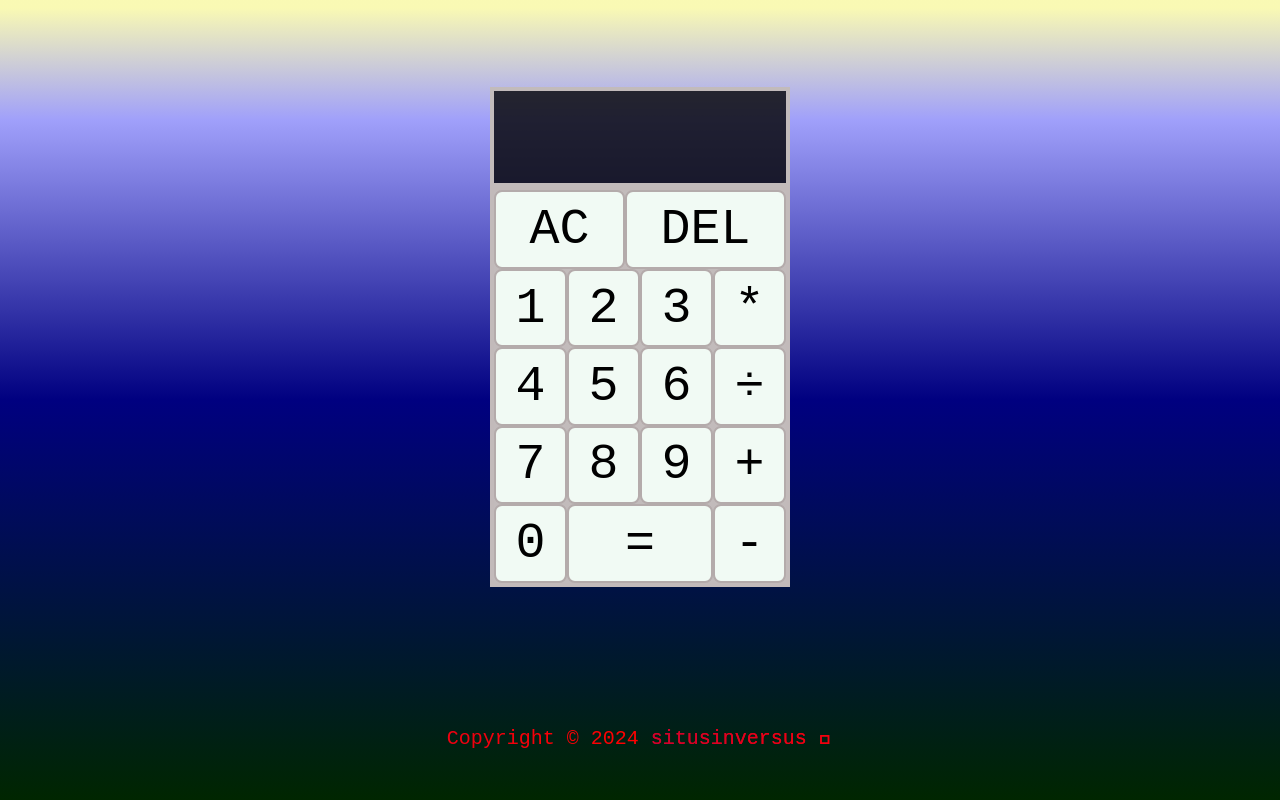
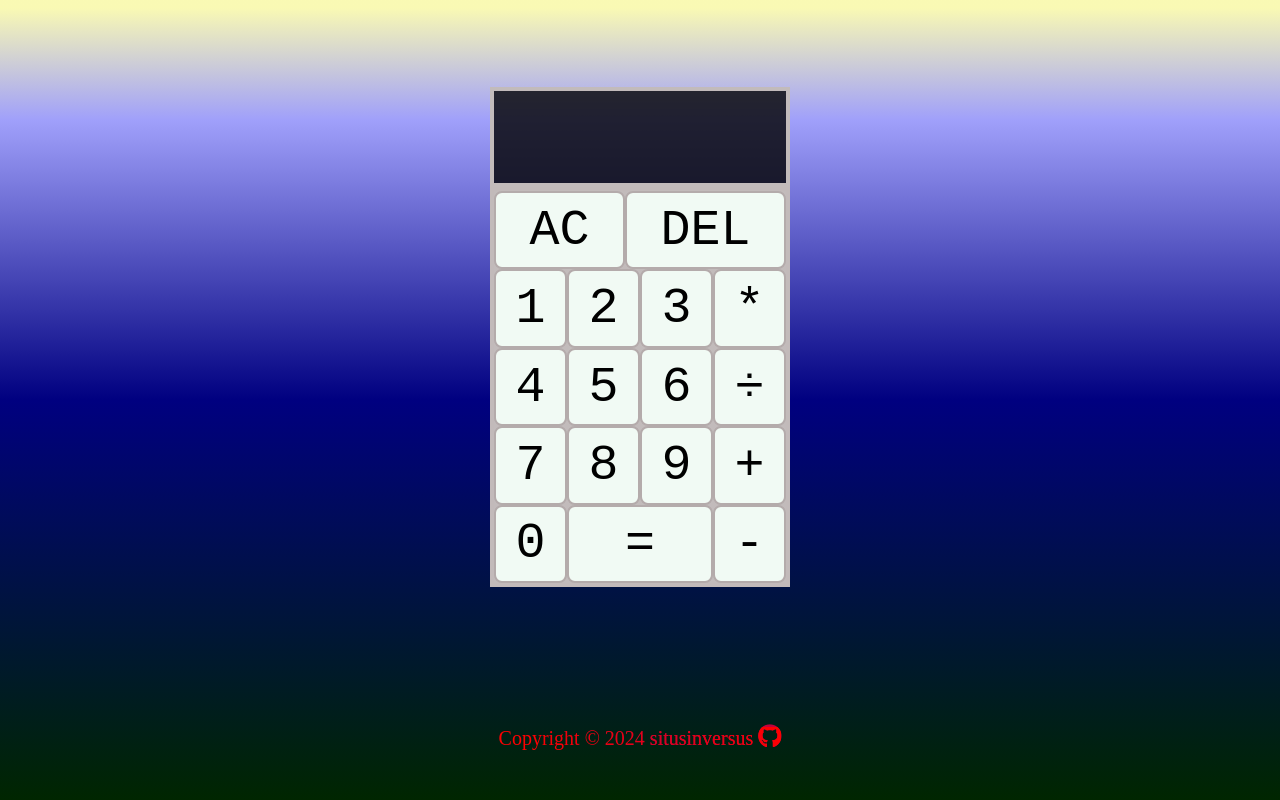
Before and after one commit to SitusInversus/Calculator, a plain HTML site: page index.html in a window 1280 px wide. Drawn offline with Linux system fonts and the light colour scheme.

Commit message:
fix bug font awesome icon not showing,default font family assigned

```diff
--- a/css/styles.css
+++ b/css/styles.css
@@ -1,7 +1,5 @@
 *, *::before, *::after {
     box-sizing: border-box;
-    font-family: 'Courier New', Courier, monospace, sans-serif;
-    font-weight: normal;
 }
 html {
     height: 100%;
@@ -17,9 +15,12 @@ body {
     display: flex;
     flex-direction: column;
     flex-basis: 1;
-    font-family: system-ui, -apple-system, BlinkMacSystemFont, 'Segoe UI', Roboto, Oxygen, Ubuntu, Cantarell, 'Open Sans', 'Helvetica Neue', sans-serif
 }
 
+.calculator-body * {
+    font-family: 'Courier New', Courier, monospace, sans-serif;
+    font-weight: normal;
+}
 
 .calculator-body {
     display: flex;
@@ -111,19 +112,19 @@ footer {
     100 {background-position: 100% 100%;}
 }
 
-FOOTER, a {
+footer, a {
     text-decoration: none;
     background-image: repeating-linear-gradient(45deg,purple, red, blue, darkgreen);
     background-clip: text;
     color: transparent;
     animation: rainbow 7s ease infinite;
     background-size: 800% 800%;
-
 }
 
 .fa-github {
     font-size: 24px;
     transition: transform 0.3s ease-in-out;
+    font-style: normal;
 }
 
 
--- a/index.html
+++ b/index.html
@@ -1,5 +1,4 @@
 <!DOCTYPE html>
-
 <html lang="en">
 <head>
     <meta charset="UTF-8">
@@ -7,7 +6,6 @@
     <title>Project Calculator</title>
     <link href="./css/styles.css" rel="stylesheet">
     <script src="https://kit.fontawesome.com/af1b4f442d.js" crossorigin="anonymous"></script>
-    <link rel="stylesheet" href="https://fonts.googleapis.com/icon?family=Material+Icons">
     <script src="./javascript.js" defer></script>
 
 </head>
```
